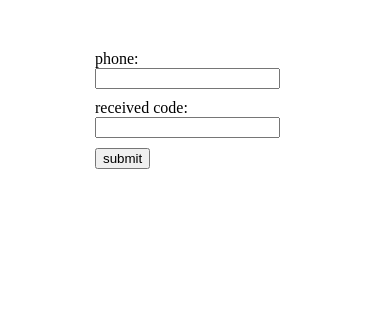
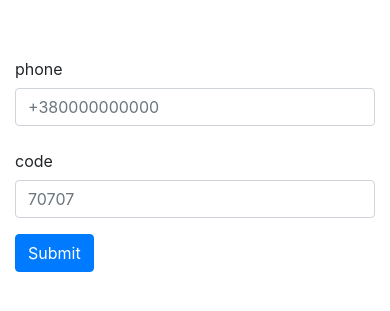
Before and after one commit to vanyakosmos/userbot, a Python web app: template templates/code.html in a window 390 px wide. Shown: the top 311 px of the page. Run offline with Jinja, Linux system fonts and the light colour scheme; the template is opened without the code that fills it, so the values that code supplies are empty; some libraries are stand-ins or nearby versions.

Commit message:
restyle forms

```diff
--- a/server.py
+++ b/server.py
@@ -53,8 +53,6 @@ async def index_view():
 def main():
     # todo: add master key
     # todo: add password processing
-    # todo: restyle views
-    # todo: save phone in cookies or localStorage
 
     loop = asyncio.get_event_loop()
     atexit.register(registry.disconnect_clients)
--- a/templates/base.html
+++ b/templates/base.html
@@ -1,13 +1,18 @@
 <!doctype html>
+<html lang="en">
 <head>
   <title>userbot</title>
+  <meta charset="utf-8">
+  <meta name="viewport" content="width=device-width, initial-scale=1, shrink-to-fit=no">
+
+  <link rel="stylesheet"
+        href="https://stackpath.bootstrapcdn.com/bootstrap/4.3.1/css/bootstrap.min.css"
+        integrity="sha384-ggOyR0iXCbMQv3Xipma34MD+dH/1fQ784/j6cY/iJTQUOhcWr7x9JvoRxT2MZw1T"
+        crossorigin="anonymous">
   <style>
     .container {
-      max-width: 200px;
+      max-width: 400px;
       margin: 50px auto 0 auto;
-    }
-    .form-input {
-      margin-bottom: 10px;
     }
   </style>
   {% block styles %}{% endblock %}
@@ -19,4 +24,26 @@
   {% block body %}{% endblock %}
 </div>
 
+<script src="https://code.jquery.com/jquery-3.3.1.slim.min.js"
+        integrity="sha384-q8i/X+965DzO0rT7abK41JStQIAqVgRVzpbzo5smXKp4YfRvH+8abtTE1Pi6jizo"
+        crossorigin="anonymous"></script>
+<script src="https://cdnjs.cloudflare.com/ajax/libs/popper.js/1.14.7/umd/popper.min.js"
+        integrity="sha384-UO2eT0CpHqdSJQ6hJty5KVphtPhzWj9WO1clHTMGa3JDZwrnQq4sF86dIHNDz0W1"
+        crossorigin="anonymous"></script>
+<script src="https://stackpath.bootstrapcdn.com/bootstrap/4.3.1/js/bootstrap.min.js"
+        integrity="sha384-JjSmVgyd0p3pXB1rRibZUAYoIIy6OrQ6VrjIEaFf/nJGzIxFDsf4x0xIM+B07jRM"
+        crossorigin="anonymous"></script>
+
+<script>
+  $(document).ready(() => {
+    const $p = $('#phone');
+    $p.val(localStorage.getItem('phone') || '');
+
+    $('form').on('submit', () => {
+      localStorage.setItem('phone', $p.val());
+    })
+  });
+</script>
 </body>
+
+</html>
--- a/templates/code.html
+++ b/templates/code.html
@@ -2,20 +2,20 @@
 
 {% block body %}
   <form method="post">
-    <div class="form-input">
-      <label>
-        <div>phone:</div>
-        <input name="phone" type="text">
-      </label>
+    <div class="form-group row">
+      <label for="phone" class="col-sm-2 col-form-label">phone</label>
+      <div class="col-sm-10">
+        <input type="text" class="form-control " id="phone" name="phone"
+               placeholder="+380000000000">
+      </div>
     </div>
-    <div class="form-input">
-      <label>
-        <div>received code:</div>
-        <input type="text">
-      </label>
+    <div class="form-group row">
+      <label for="code" class="col-sm-2 col-form-label">code</label>
+      <div class="col-sm-10">
+        <input type="text" class="form-control " id="code" name="code"
+               placeholder="70707">
+      </div>
     </div>
-    <div class="form-input">
-      <button>submit</button>
-    </div>
+    <button type="submit" class="btn btn-primary">Submit</button>
   </form>
 {% endblock %}
```
Also changed, not shown: templates/index.html (+8 -14 lines).
